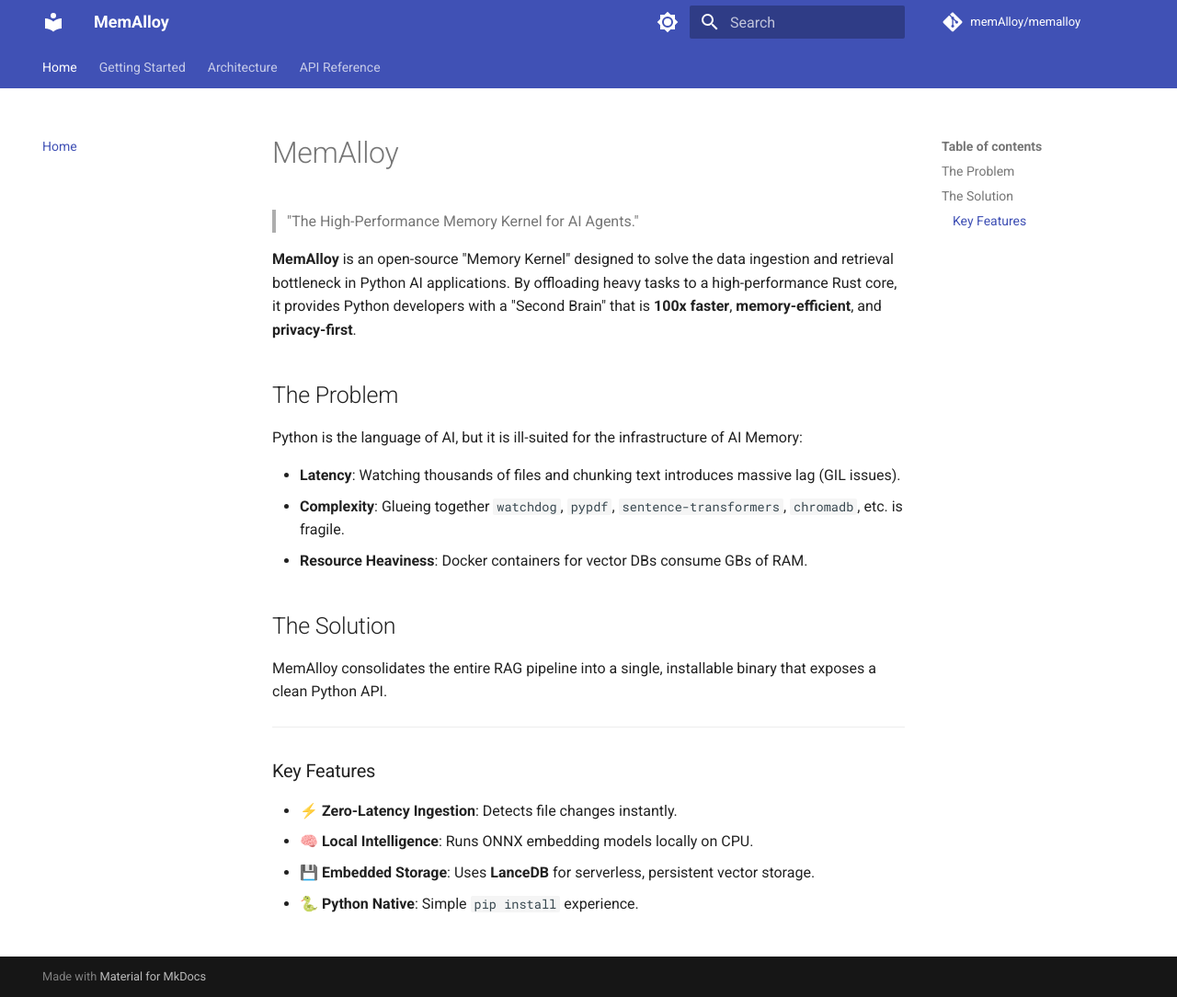
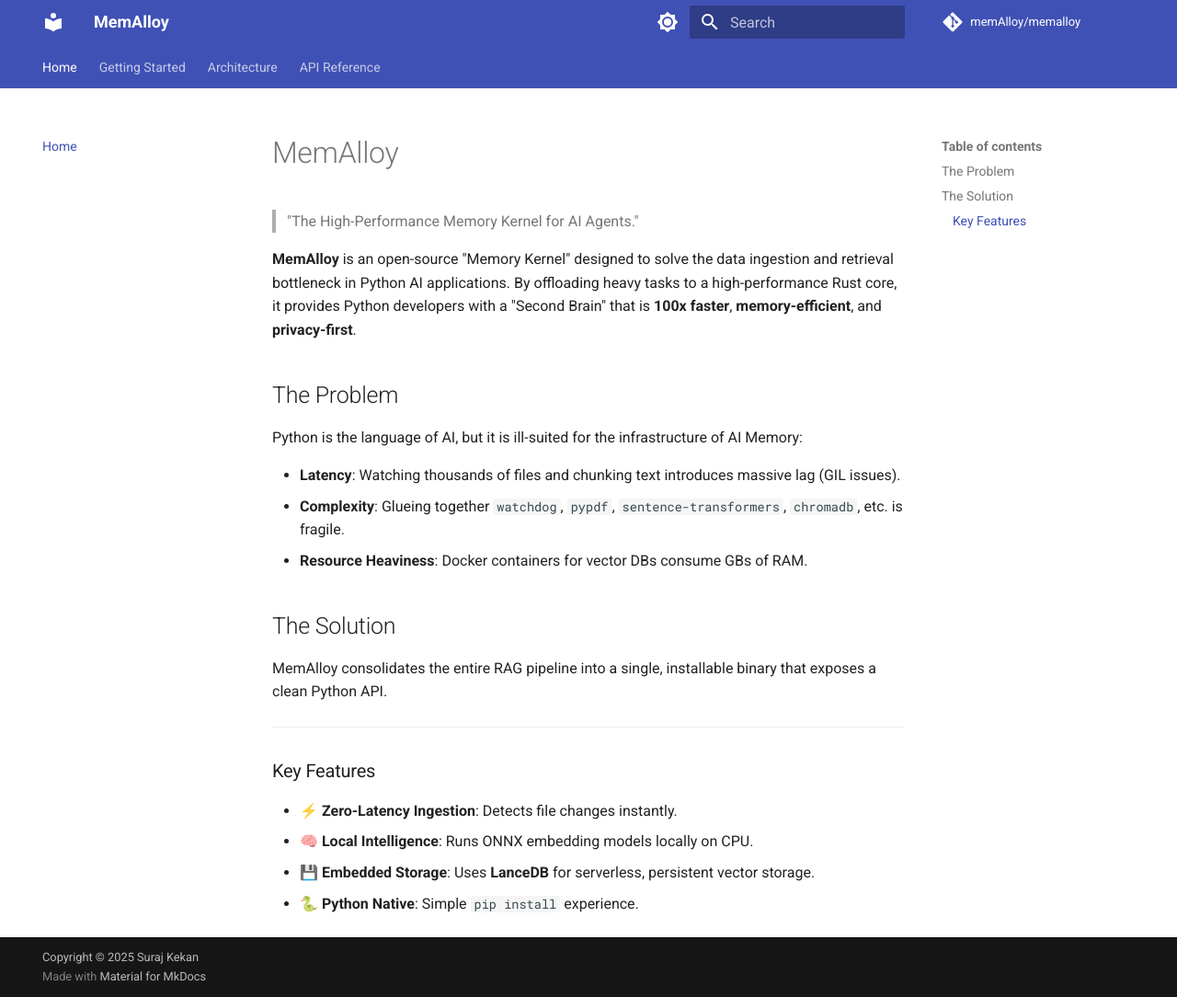
Before and after one commit to memAlloy/memalloy, an MkDocs documentation site: the page built from docs/index.md, in a window 1280 px wide and 1084 px high. Shown: the whole window at 92% size. Built offline with MkDocs 1.6.1 and Material for MkDocs 9.7.7, drawn with Linux system fonts in a browser that asks for light colours; comment, search, counter and statistics services are not loaded.

Commit message:
docs: add author info

```diff
--- a/mkdocs.yml
+++ b/mkdocs.yml
@@ -2,6 +2,8 @@ site_name: MemAlloy
 site_description: The High-Performance Memory Kernel for AI Agents
 repo_url: https://github.com/memAlloy/memalloy
 repo_name: memAlloy/memalloy
+site_author: Suraj Kekan
+copyright: Copyright &copy; 2025 Suraj Kekan
 
 theme:
   name: material
```
